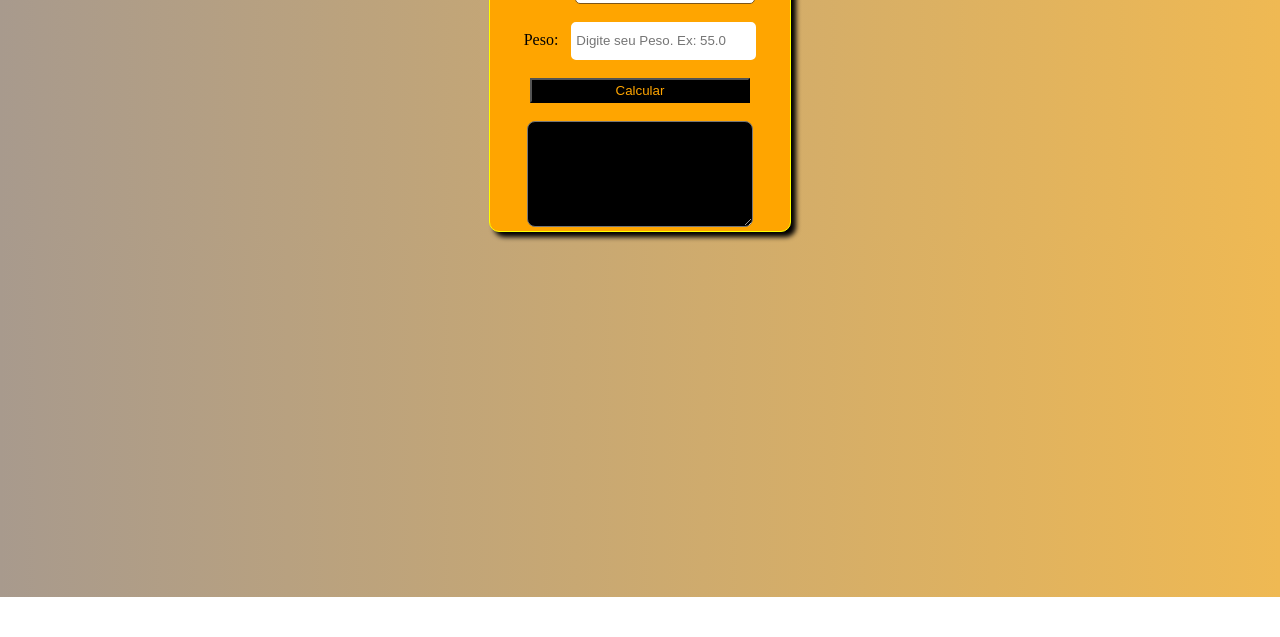
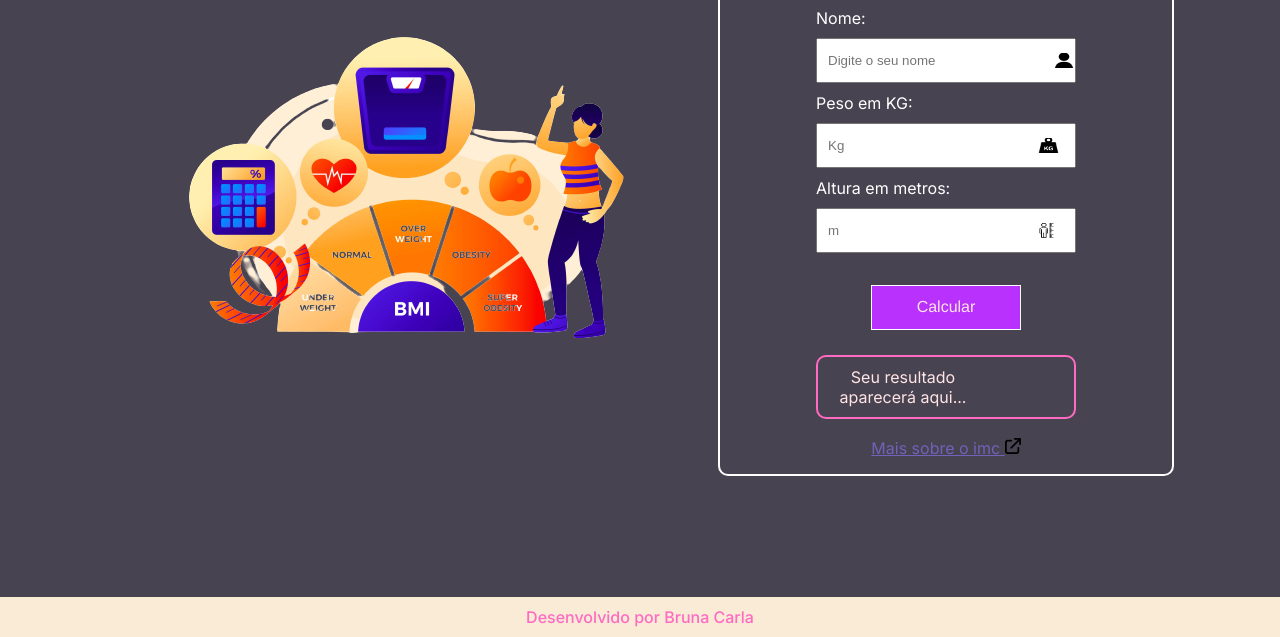
Before and after one commit to santiagobruna/Calculadora-IMC, a plain HTML site: page index.html in a window 1280 px wide. Shown: the part 203-840 px from the top of the page. Before the commit the page ends 800 px from the top, so only its background shows below. Drawn offline with Linux system fonts and the light colour scheme.

Commit message:
update project

```diff
--- a/css/estilo.css
+++ /dev/null
@@ -1,73 +0,0 @@
-body {
-    text-align: center;
-    background-image: linear-gradient(to right, rgb(168, 154, 141), rgb(239, 185, 83));
-    color: White;
-  }
-
-  #container {
-    margin: 0 auto;
-    margin-top: 50px;
-
-    min-width: 300px;
-    max-width: 300px;
-    min-height: 300px;
-    max-height: 650px;
-
-    border: 1px solid yellow;
-    border-radius: 10px;
-    box-shadow: 5px 5px 5px black;
-
-    background: orange;
-  }
-
-  h2{
-    color: black;
-    border-bottom: 3px solid black;
-  }
-
-  label{
-    color: black;
-  }
-
-  input{
-    width: 174px;
-    height: 30px;
-    border-radius: 5px;
-    border:1px solid #7c5519;
-    outline:none;
-    color: black;
-  }
-
-  input:hover{
-    border-radius:4px;
-    box-shadow: 0px 0px 5px 0px #7c5519;
-    border:1px solid  #7c5519;
-    outline:none;
-  }
-
-  input#peso{
-    margin-left: 9px;
-    width: 175px;
-    height: 30px;
-    border-radius: 5px;
-    border: solid white;
-    color: black;
-  }
-
-  #btn{
-    width: 220px;
-    height: 25px;
-    color: orange;
-    background: black;
-  }
-  #btn:hover{
-    color: white;
-  }
-
-  #campo-texto{
-    width: 220px;
-    height: 100px;
-    background: black;
-    border-radius: 8px;
-    color: white;
-  }
--- a/index.html
+++ b/index.html
@@ -5,36 +5,40 @@
         <meta http-equiv="X-UA-Compatible" content="IE=edge">
         <meta name="viewport" content="width=device-width, initial-scale=1.0">
         <title>Calculadora IMC</title>
-        <link rel="stylesheet" href="css/estilo.css">
-
+        <link rel="stylesheet" href="src/style/style.css">
+        <link rel="stylesheet" href="src/style/footer.css">
     </head>
     <body>
-        <div id='container'>
-            <div id='calculadora'>
-                <h2>Calculadora - IMC</h2>
-                <label for ='nome'>Nome:
-                    <input type = 'text' placeholder='Escreva seu nome' id = 'nome'>
-                </label>
-                <br>
-                <br>
-                <label for ='altura'>Altura:
-                    <input type = 'text' placeholder='Digite sua Altura. Ex: 1.60' id = 'altura'>
-                </label>
-                <br>
-                <br>
-                <label for ='peso'>Peso:
-                    <input type = 'text' placeholder='Digite seu Peso. Ex: 55.0' id = 'peso'>
-                </label>
-                <br>
-                <br>
-                <button  type='button' id='btn'>Calcular</button>
-                <br>
-                <br>
-                <textarea id='campo-texto'>
-                </textarea>
+        <main class="container">
+            <section class="container__calc">
+                <img src="src/assets/fundo.png" alt="Foto para ilustração BMI" class="container__calc__img">
+                <div class="calc">
+                    <h3 class="calc__title">Calculadora IMC</h3>
+                    <label for="name">Nome:
+                        <input class="input__name" id="name" type="text" placeholder="Digite o seu nome" required  autocomplete="off">
+                    </label>
+                    <label for="peso">Peso em KG:
+                      <input class="input__weight"  id="peso" type="number"  placeholder="Kg" required  autocomplete="off">
+                    </label>
+                    <label for="altura">Altura em metros:
+                        <input class="input__height" id="altura" type="number" placeholder="m" required  autocomplete="off">
+                    </label>
+                    <div class="container__btn">
+                        <button id="btn" class="btn">Calcular</button>
+                    </div>
+                    <div class="container__result">
+                        <p id="result" class="container__result__text">Seu resultado aparecerá aqui...</p>
 
-            </div>
-        </div>
-        <script src="js/script.js"></script>
+                    </div>
+                    <div class="container__info">
+                        <span class="info" id="info"><a href="https://mundoeducacao.uol.com.br/saude-bem-estar/imc.htm#:~:text=O%20IMC%20(%C3%8Dndice%20de%20Massa,o%20peso%20ideal%20ou%20n%C3%A3o." target="_blank">Mais sobre o imc <img src="src/assets/link.png" alt="ícone de um link"></a></span>
+                    </div>
+                </div>
+            </section>
+            <footer class="rodape">
+                <p class="rodape__text">Desenvolvido por Bruna Carla</p>
+            </footer>
+        </main>
+        <script src="src/script/script.js"></script>
     </body>
 </html>
--- a/js/script.js
+++ /dev/null
@@ -1,37 +0,0 @@
-const calcular = document.getElementById('btn')
-
-function imc(){
-  const nome = document.getElementById('nome').value
-  var altura = document.getElementById('altura').value
-  var peso = document.getElementById('peso').value
-  const resultado = document.getElementById('campo-texto')
-
-    // validando a entrada de dados por vírgula
-      peso = peso.replace(',', '.');
-      altura = altura.replace(',', '.');
-
-  if(nome != '' && altura != '' && peso != ''){
-    const imc = ( peso / (altura * altura)).toFixed(2);
-    let classificacao = '';
-    if(imc < 18.5){
-        classificacao = "Abaixo do peso";
-     }else if(imc > 18.5 && imc <= 24.9){
-        classificacao = "Normal";
-     }else if(imc > 25 && imc <= 29.9){
-        classificacao = " Sobrepeso";
-     }else if(imc > 30 && imc <= 34.9){
-       classificacao = "Obesidade grau I";
-     }else if(imc > 35 && imc <= 39.9){
-       classificacao = "Obesidade grau II";
-     }else{
-        classificacao =  "Obesidade grau III";
-     }
-
-    resultado.textContent = `${nome} seu IMC é de ${imc} e sua classificação é ${classificacao} `;
-
-  }else{
-    resultado.textContent = 'Preencha todos os campos';
-  }
-}
-
-calcular.addEventListener('click', imc);
--- /dev/null
+++ b/src/script/script.js
@@ -0,0 +1,45 @@
+let resultado = document.querySelector("#result");
+let infoAdicional = document.querySelector("#info");
+const btn = document.querySelector("#btn");
+
+
+btn.addEventListener("click", calcImc);
+function calcImc(event) {
+    event.preventDefault();
+    const inputName = document.querySelector("#name").value;
+    let inputPeso = document.querySelector("#peso").value;
+    let inputAltura = document.querySelector("#altura").value;
+
+    // validando a entrada de dados por vírgula
+    inputPeso = inputPeso.replace(',', '.');
+    inputAltura = inputAltura.replace(',', '.');
+
+    let imc = (inputPeso/ (inputAltura * inputAltura)).toFixed(1);
+    let classificacao;
+    if(imc < 18.5) {
+        classificacao = "Magreza";
+    }else if(imc > 18.5 && imc < 24.9) {
+      classificacao = "Normal";
+    }else if(imc > 25 && imc < 29.9) {
+      classificacao = "Sobrepeso";
+    }else if(imc > 30 && imc < 34.9) {
+      classificacao = "Obesidade grau I";
+    }else if(imc > 35 && imc < 39.9){
+      classificacao = "Obesidade grau II";
+    }else {
+      classificacao = "Obesidade grau III";
+    }
+
+    resultado.textContent = `
+      ${inputName} seu IMC é de ${imc} e sua classificação é ${classificacao}
+    `
+      setTimeout(() => {
+          // Limpar os campos
+          document.querySelector("#name").value = "";
+          document.querySelector("#peso").value = "";
+          document.querySelector("#altura").value = "";
+            // Voltar ao estado normal
+            resultado.textContent = "Seu resultado aparecerá aqui...";
+      }, 8000);
+
+}
--- /dev/null
+++ b/src/style/footer.css
@@ -0,0 +1,10 @@
+.rodape {
+    text-align: center;
+    padding: 10px;
+    background-color: antiquewhite;
+}
+
+.rodape__text {
+    color: var(--secondary-color);
+    font-weight: 500;
+}
--- /dev/null
+++ b/src/style/style.css
@@ -0,0 +1,137 @@
+@import url('https://fonts.googleapis.com/css2?family=Inter:wght@400;500&display=swap');
+* {
+  margin: 0;
+  padding: 0;
+  box-sizing: border-box;
+}
+  :root{
+    --background-container: #484350;
+    --primary-color: #5D12D2;
+    --secondary-color: #FF6AC2;
+    --background-calc: #2B2730;
+    --background-btn: #B931FC;
+    --color-text: #FFE5E5;
+    --font-family: 'Inter', sans-serif;
+  }
+
+  .container{
+    background-color: var(--background-container);
+    font-family: var(--font-family);
+    color: white;
+  }
+  .container__calc{
+    display: flex;
+    justify-content: center;
+    flex-direction: column;
+    align-items: center;
+  }
+  .container__calc__img {
+      max-width: 350px;
+  }
+
+  .calc {
+    border: 2px solid white;
+    border-radius: 10px;
+    padding: 1rem 4rem;
+    position: relative;
+    margin-bottom: 2rem;
+  }
+  .calc__title {
+    padding-bottom: 1rem;
+  }
+
+  .calc input{
+    display: block;
+    width: 200px;
+    height: 39px;
+    margin: 10px 0;
+  }
+
+  .input__name::placeholder {
+    background: url(../assets/user.png) no-repeat right center;
+    background-size: 20px 16px;
+    padding: 0 10px;
+  }
+
+  .input__weight::placeholder {
+    background: url(../assets/peso.png) no-repeat right center;
+    background-size: 21px 17px;
+    padding: 0 10px;
+  }
+
+  .input__height::placeholder {
+    background: url(../assets/altura.png) no-repeat right center;
+    background-size: 25px 18px;
+    padding: 0 10px;
+  }
+
+  .container__btn {
+    margin-top: 2rem;
+    text-align: center;
+  }
+  .btn {
+    width: 110px;
+    height: 35px;
+    background-color: var(--background-btn);
+    border: none;
+    border: 1px solid white;
+    color: var(--color-text);
+    font-size: 16px;
+    font-family: 'Franklin Gothic Medium', 'Arial Narrow', Arial, sans-serif;
+    font-weight: 500;
+  }
+
+  .btn:hover {
+    background-color: var(--primary-color);
+    border: 1px solid rgb(33, 29, 29);
+  }
+
+  .container__result {
+    text-align: center;
+    margin-top: 25px;
+    border: 2px solid var(--secondary-color);
+    border-radius: 10px;
+    padding: 10px;
+  }
+
+  .container__result__text {
+    width: 150px;
+    color: var(--color-text);
+  }
+  .container__info {
+    text-align: center;
+    margin-top: 19px;
+  }
+  .info a {
+    color: rgb(113, 98, 186);
+  }
+
+  @media (min-width: 1024px) {
+      .container__calc {
+        flex-direction: row;
+        height: 100vh;
+
+      }
+      .container__calc__img {
+        max-width: 650px;
+    }
+
+    .calc {
+      margin-bottom: 0;
+      padding: 1rem 6rem;
+    }
+
+    .calc__title {
+      padding: 1.5rem 0;
+    }
+
+    .calc input {
+      width: 260px;
+      height: 45px;
+    }
+
+    .btn {
+      width: 150px;
+      height: 45px;
+    }
+  }
```
Also changed, not shown: src/assets/altura.png (added), src/assets/fundo.png (added), src/assets/link.png (added), src/assets/peso.png (added), src/assets/user.png (added).
